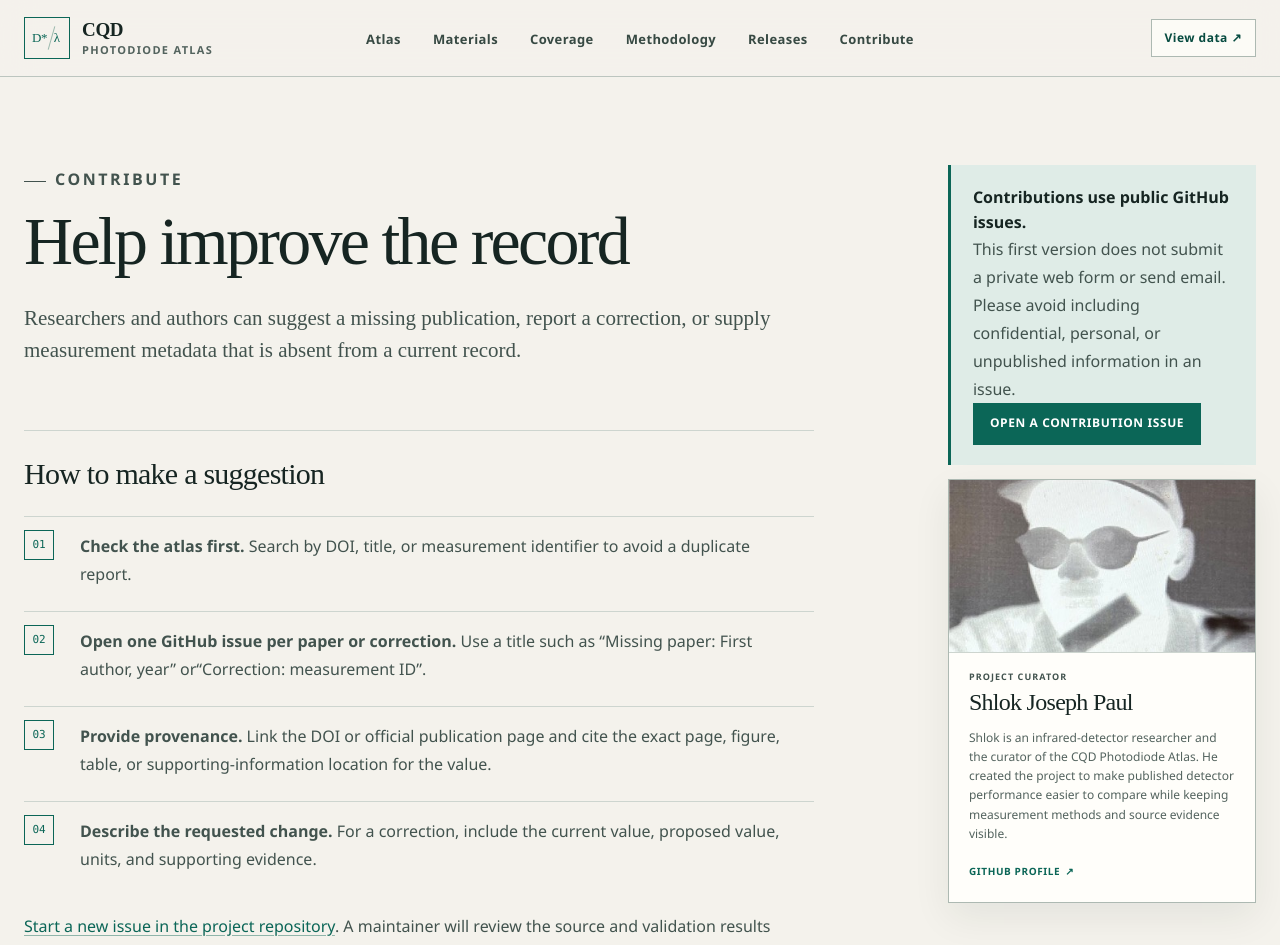
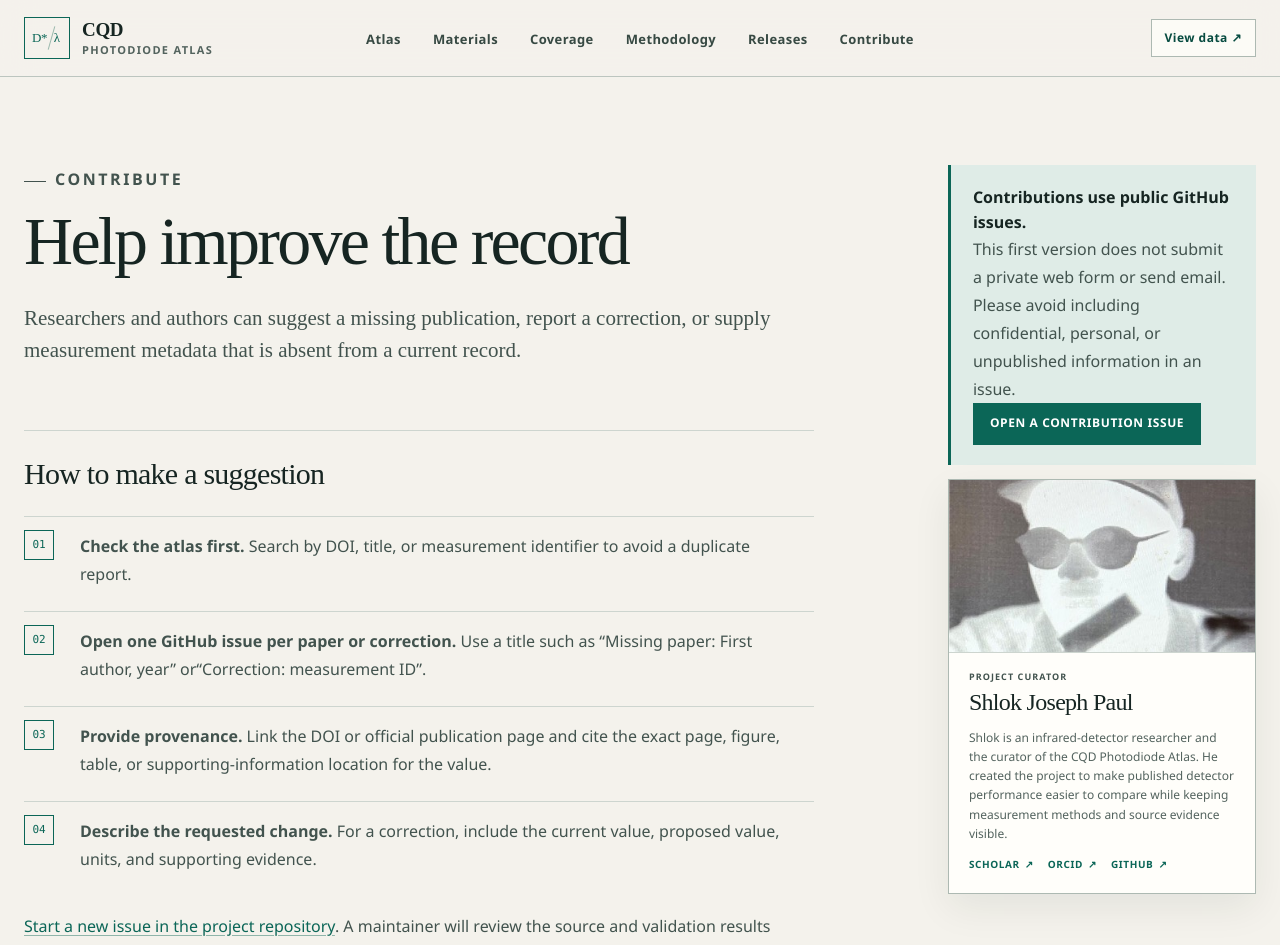
Before and after one commit to Shlok-Joseph-Paul/cQD-Detector-Compiler-and-Verifier, a Next.js app: page /contribute in a window 1280 px wide. Shown: the top 945 px of the page. Built offline with nearby package versions, Linux system fonts and the light colour scheme.

Commit message:
Add curator research profiles

```diff
--- a/app/contribute/page.tsx
+++ b/app/contribute/page.tsx
@@ -162,14 +162,35 @@ export default function ContributePage() {
                 detector performance easier to compare while keeping measurement
                 methods and source evidence visible.
               </p>
+              <div
+                className="curator-card__links"
+                aria-label="Research profiles"
+              >
+                <a
+                  className="curator-card__link"
+                  href="https://scholar.google.com/citations?user=aXkkDCoAAAAJ&hl=en"
+                  target="_blank"
+                  rel="noreferrer"
+                >
+                  Scholar <span aria-hidden="true">↗</span>
+                </a>
+                <a
+                  className="curator-card__link"
+                  href="https://orcid.org/0000-0001-8038-5497"
+                  target="_blank"
+                  rel="noreferrer"
+                >
+                  ORCID <span aria-hidden="true">↗</span>
+                </a>
                 <a
                   className="curator-card__link"
                   href="https://github.com/Shlok-Joseph-Paul"
                   target="_blank"
                   rel="noreferrer"
                 >
-                GitHub profile <span aria-hidden="true">↗</span>
+                  GitHub <span aria-hidden="true">↗</span>
                 </a>
+              </div>
             </div>
           </section>
         </aside>
--- a/app/globals.css
+++ b/app/globals.css
@@ -1817,6 +1817,13 @@ select {
   line-height: 1.6;
 }
 
+.curator-card__links {
+  display: flex;
+  flex-wrap: wrap;
+  gap: 8px 14px;
+  align-items: center;
+}
+
 .prose-page a.curator-card__link {
   display: inline-flex;
   gap: 5px;
```
Lines whose indentation alone changed are shown as unchanged.
